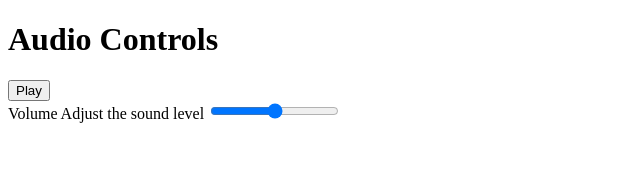
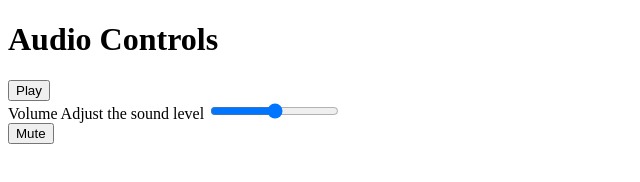
Before and after one commit to Pratikchandrathakur/love-to-code, a plain HTML site: page freeCodeCamp/Resposive_Web_design_certification/Build_an_accessible_audio_player/index.html in a window 1280 px wide. Shown: the whole page, without its empty margins (0-640 px from the left). Drawn offline with Linux system fonts and the light colour scheme.

```diff
--- a/freeCodeCamp/Resposive_Web_design_certification/Build_an_accessible_audio_player/index.html
+++ b/freeCodeCamp/Resposive_Web_design_certification/Build_an_accessible_audio_player/index.html
@@ -13,8 +13,10 @@
     <div>
       <span id="volume-label">Volume</span>
       <span id="volume-description">Adjust the sound level</span>
-    <input type="range" min="0" max="100" value="50" aria-labelledby="volume-label volume-description">
+      <input type="range" min="0" max="100" value="50"
+           aria-labelledby="volume-label volume-description">
     </div>
+<button type="button">Mute</button>
 
   </body>
 </html>
```
